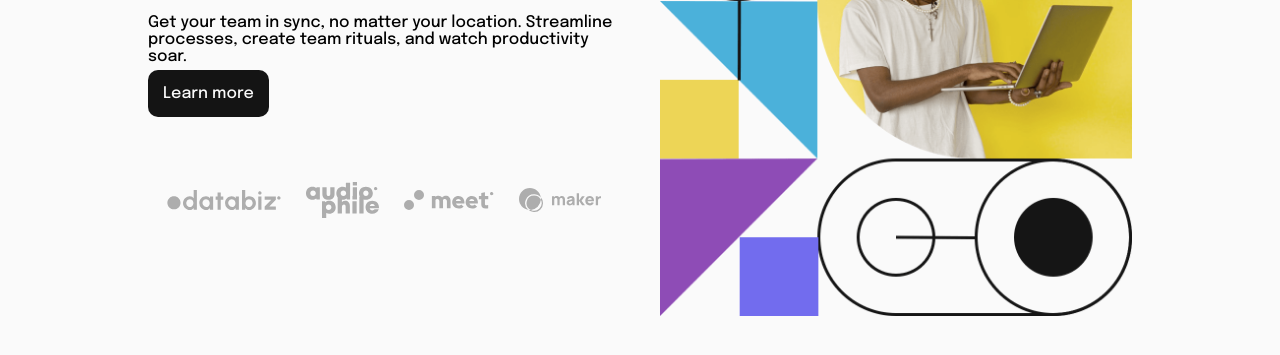
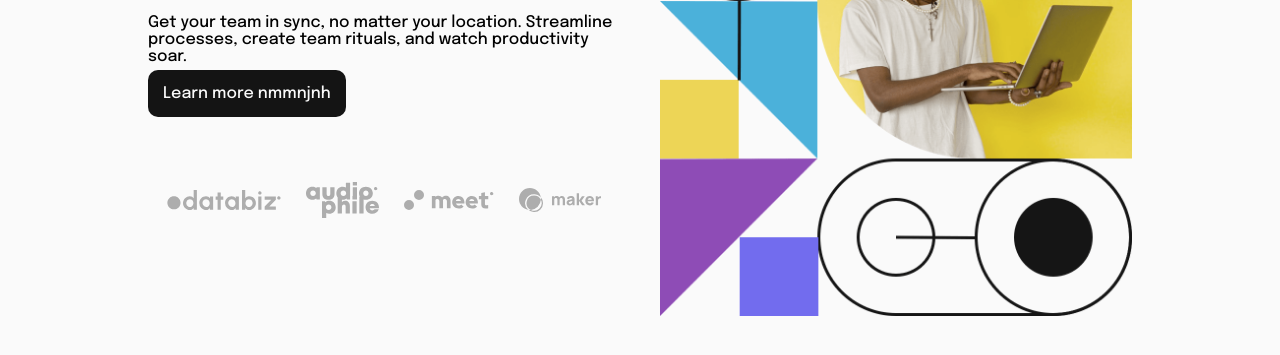
Before and after one commit to aigorofareed/Snap, a plain HTML site: page index.html in a window 1280 px wide. Shown: the part 443-798 px from the top of the page. Drawn offline with Linux system fonts and the light colour scheme.

Commit message:
edited commit

```diff
--- a/index.html
+++ b/index.html
@@ -30,7 +30,7 @@
           <h2>Make <br>remote work</h2>
           <p>Get your team in sync, no matter your location. Streamline processes,
             create team rituals, and watch productivity soar.</p>
-            <a class="if" href="">Learn more</a>
+            <a class="if" href="">Learn more nmmnjnh</a>
         </article>
         <div>
           <img src="./images/client-databiz.svg" alt="">
```
